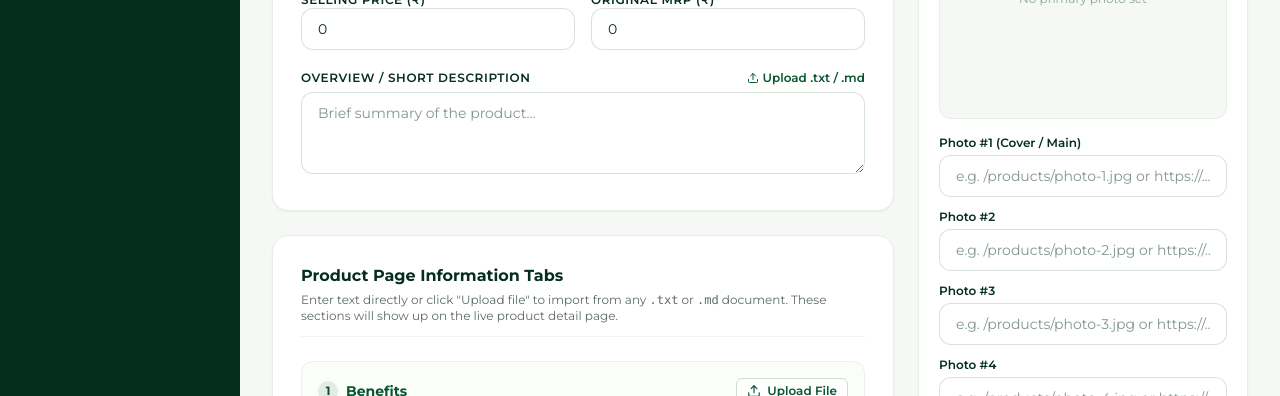
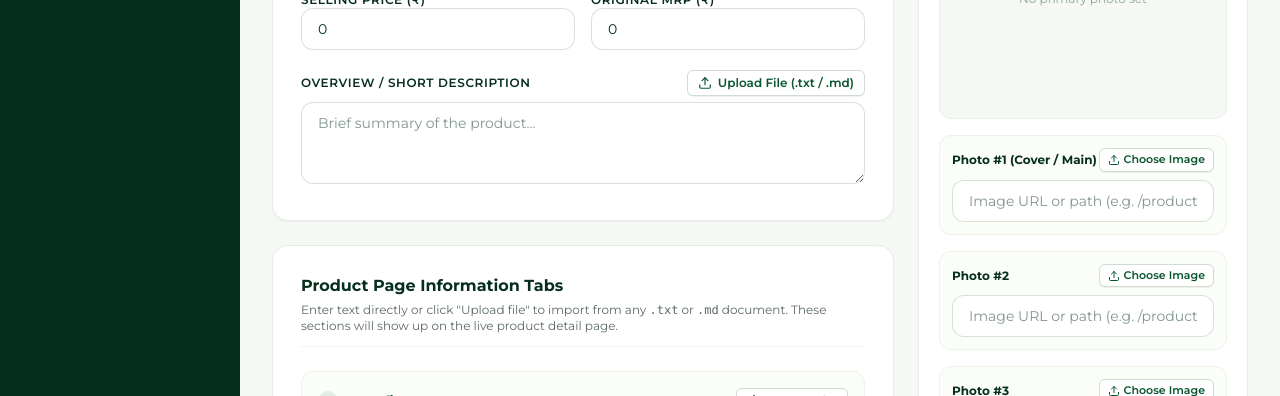
Before and after one commit to krishnendupdinesh/uppiliees-ecom, a Next.js app: page /admin/products/new in a window 1280 px wide. Shown: the part 404-800 px from the top of the page. Built offline with nearby package versions, Linux system fonts and the light colour scheme; no server answers.

Commit message:
feat(admin): add file picker for photos directly from system and style overview file upload as a button

```diff
--- a/components/admin/ProductForm.tsx
+++ b/components/admin/ProductForm.tsx
@@ -64,7 +64,26 @@ export default function ProductForm({ product }: Props) {
 
   const set = (k: string, v: string | number | boolean | string[]) => setForm((f) => ({ ...f, [k]: v }));
 
-  // Helper to handle text or markdown file uploads into a text field
+  // Helper to handle image files from the system
+  const handleImageFileUpload = (idx: number) => {
+    return (e: React.ChangeEvent<HTMLInputElement>) => {
+      const file = e.target.files?.[0];
+      if (!file) return;
+
+      const reader = new FileReader();
+      reader.onload = (event) => {
+        const dataUrl = event.target?.result as string;
+        if (typeof dataUrl === "string") {
+          const updated = [...(form.images || [])];
+          updated[idx] = dataUrl;
+          set("images", updated);
+          if (idx === 0) set("image", dataUrl);
+        }
+      };
+      reader.readAsDataURL(file);
+      e.target.value = "";
+    };
+  };
   const handleFileUpload = (field: "description" | "benefits" | "howToUse" | "ingredients" | "returnPolicy") => {
     return (e: React.ChangeEvent<HTMLInputElement>) => {
       const file = e.target.files?.[0];
@@ -270,8 +289,8 @@ export default function ProductForm({ product }: Props) {
             <div>
               <div className="flex items-center justify-between mb-1.5">
                 <label className={labelClass}>Overview / Short Description</label>
-                <label className="inline-flex items-center gap-1 text-xs font-semibold text-[#07552F] cursor-pointer hover:underline">
-                  <Upload className="h-3 w-3" /> Upload .txt / .md
+                <label className="inline-flex items-center gap-1.5 rounded-md border border-[#cfdccf] bg-white px-2.5 py-1 text-xs font-semibold text-[#07552F] hover:bg-[#F5F8F4] cursor-pointer shadow-2xs transition">
+                  <Upload className="h-3.5 w-3.5" /> Upload File (.txt / .md)
                   <input
                     type="file"
                     accept=".txt,.md,.text"
@@ -434,14 +453,24 @@ export default function ProductForm({ product }: Props) {
               )}
             </div>
 
-            {/* Inputs for 4 Photo URLs or Local Paths */}
-            <div className="space-y-3">
+            {/* Inputs & Upload Buttons for 4 Photos */}
+            <div className="space-y-4">
               {[0, 1, 2, 3].map((idx) => (
-                <div key={idx} className="space-y-1">
+                <div key={idx} className="rounded-xl border border-[#EBF2E7] bg-[#FBFDF9] p-3 space-y-2">
                   <div className="flex items-center justify-between">
-                    <span className="text-xs font-semibold text-[#052E1D]">
+                    <span className="text-xs font-bold text-[#052E1D]">
                       Photo #{idx + 1} {idx === 0 && "(Cover / Main)"}
                     </span>
+                    <div className="flex items-center gap-2">
+                      <label className="inline-flex items-center gap-1 rounded-md border border-[#cfdccf] bg-white px-2 py-0.5 text-[11px] font-semibold text-[#07552F] hover:bg-[#F5F8F4] cursor-pointer shadow-2xs transition">
+                        <Upload className="h-3 w-3" /> Choose Image
+                        <input
+                          type="file"
+                          accept="image/*"
+                          onChange={handleImageFileUpload(idx)}
+                          className="hidden"
+                        />
+                      </label>
                       {form.images[idx] && (
                         <button
                           type="button"
@@ -457,6 +486,19 @@ export default function ProductForm({ product }: Props) {
                         </button>
                       )}
                     </div>
+                  </div>
+
+                  {/* Thumbnail snippet if set */}
+                  {form.images[idx] && (
+                    <div className="relative h-12 w-12 rounded-lg border border-[#cfdccf] overflow-hidden bg-white">
+                      <img
+                        src={form.images[idx]}
+                        alt={`Thumb ${idx + 1}`}
+                        className="h-full w-full object-cover"
+                      />
+                    </div>
+                  )}
+
                   <input
                     value={form.images[idx] || ""}
                     onChange={(e) => {
@@ -465,14 +507,14 @@ export default function ProductForm({ product }: Props) {
                       set("images", updated);
                       if (idx === 0) set("image", e.target.value);
                     }}
-                    placeholder={`e.g. /products/photo-${idx + 1}.jpg or https://...`}
+                    placeholder={`Image URL or path (e.g. /products/...jpg)`}
                     className={inputClass}
                   />
                 </div>
               ))}
 
               <p className="pt-1 text-[11px] text-[#8BA894]">
-                Accepts local paths (<code>/products/...jpg</code>) or direct image web URLs. In store product cards, these photos will automatically cycle, and on the dedicated product page visitors can click side thumbnails to preview in big.
+                You can either click <strong>&quot;Choose Image&quot;</strong> to select a photo from your computer, or paste a web URL/local path.
               </p>
             </div>
           </div>
```
Lines whose indentation alone changed are shown as unchanged.
